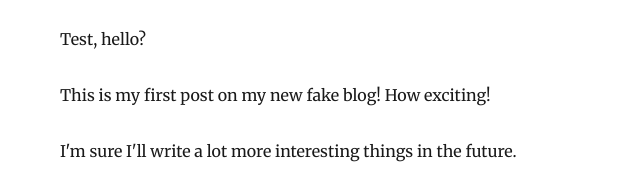
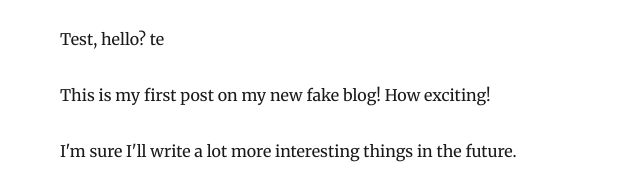
Before and after one commit to jhuggett/gatsby-test, a Gatsby site: page /hello-world/ in a window 1280 px wide. Shown: the part 170-360 px from the top of the page, 265-905 px from the left. Built offline with nearby package versions, Linux system fonts and the light colour scheme; Gatsby itself is replaced by a stand-in of ours; some packages are replaced by stand-ins of ours.

Commit message:
Tina commit

```diff
--- a/content/blog/hello-world/index.md
+++ b/content/blog/hello-world/index.md
@@ -3,7 +3,7 @@
 date: '2015-05-01T22:12:03.284Z'
 description: Hello World
 ---
-Test, hello?
+Test, hello? te
 
 This is my first post on my new fake blog! How exciting!
 
```
